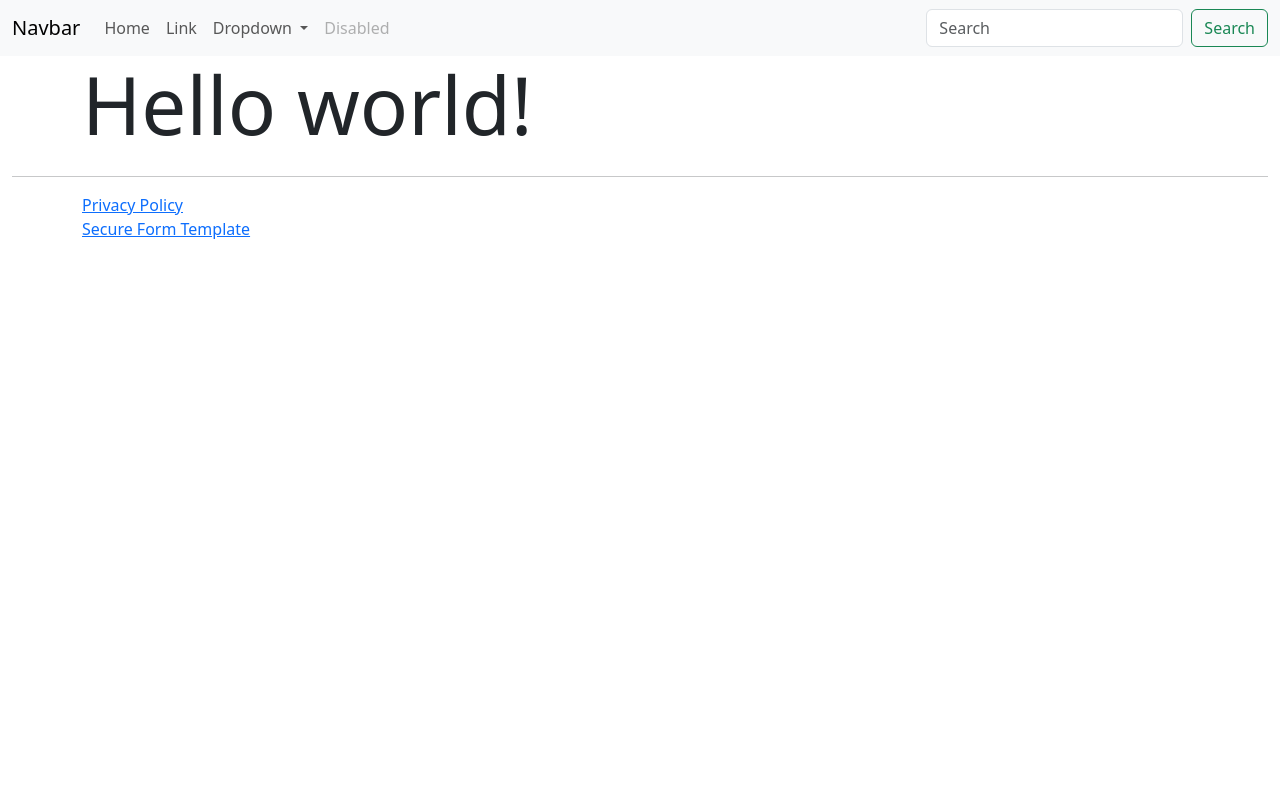
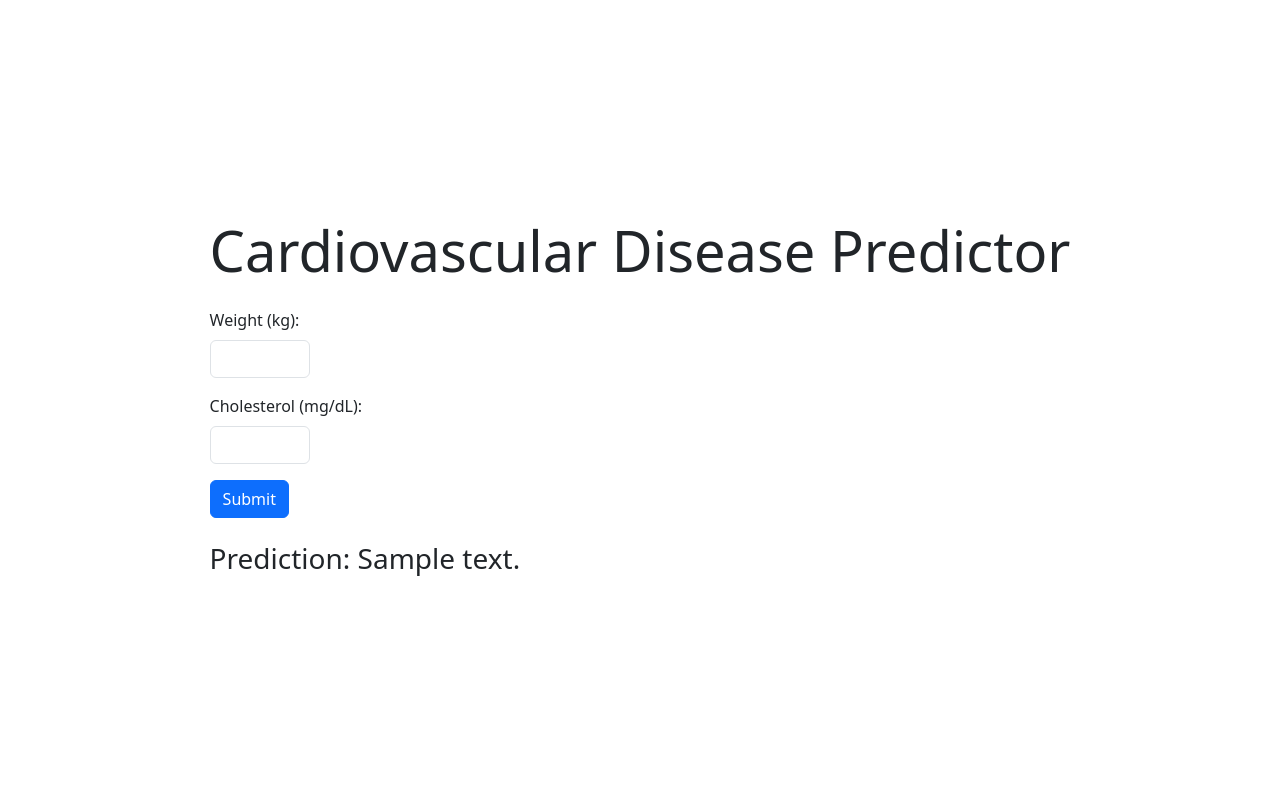
Before and after one commit to TempeHS/2025SE-Task2-MLOPs-ModelDeployment-AriyaV, a Flask app: template templates/index.html in a window 1280 px wide. Run offline with Flask 3, Linux system fonts and the light colour scheme; the template is opened without the code that fills it: most values are stand-ins (such as "Sample title", 1, 10 or a date in 2020); parts of the project's set-up code (start-up, migrations or seed data) failed here and were passed over; some libraries are stand-ins or nearby versions.

Commit message:
Basic Cardiovascular Disease Prediction Model Completed

```diff
--- a/main.py
+++ b/main.py
@@ -1,90 +1,63 @@
-from flask import Flask
-from flask import redirect
-from flask import render_template
-from flask import request
-from flask import jsonify
-import requests
-from flask_wtf import CSRFProtect
-from flask_csp.csp import csp_header
+from flask import Flask, request, jsonify, render_template
+from flask_wtf.csrf import CSRFProtect
 import logging
+import pickle
+import numpy as np
 
-import userManagement as dbHandler
-
-# Code snippet for logging a message
-# app.logger.critical("message")
-
-app_log = logging.getLogger(__name__)
+# Configure logging to write to security_log.log
 logging.basicConfig(
     filename="security_log.log",
     encoding="utf-8",
     level=logging.DEBUG,
-    format="%(asctime)s %(message)s",
+    format="%(asctime)s %(levelname)s: %(message)s",
 )
 
-# Generate a unique basic 16 key: https://acte.ltd/utils/randomkeygen
 app = Flask(__name__)
 app.secret_key = b"_53oi3uriq9pifpff;apl"
 csrf = CSRFProtect(app)
 
+# Load the saved model
+with open('ML/my_saved_model.sav', 'rb') as model_file:
+    model = pickle.load(model_file)
 
-# Redirect index.html to domain root for consistent UX
-@app.route("/index", methods=["GET"])
-@app.route("/index.htm", methods=["GET"])
-@app.route("/index.asp", methods=["GET"])
-@app.route("/index.php", methods=["GET"])
-@app.route("/index.html", methods=["GET"])
-def root():
-    return redirect("/", 302)
+if not model:
+    app.logger.error("Model not loaded properly.")
 
+@app.route('/')
+def index():
+    app.logger.info("Index page accessed.")
+    return render_template('index.html')
 
-@app.route("/", methods=["POST", "GET"])
-@csp_header(
-    {
-        # Server Side CSP is consistent with meta CSP in layout.html
-        "base-uri": "'self'",
-        "default-src": "'self'",
-        "style-src": "'self'",
-        "script-src": "'self'",
-        "img-src": "'self' data:",
-        "media-src": "'self'",
-        "font-src": "'self'",
-        "object-src": "'self'",
-        "child-src": "'self'",
-        "connect-src": "'self'",
-        "worker-src": "'self'",
-        "report-uri": "/csp_report",
-        "frame-ancestors": "'none'",
-        "form-action": "'self'",
-        "frame-src": "'none'",
-    }
-)
-def index():
-    return render_template("/index.html")
+@app.route('/predict', methods=['POST'])
+@csrf.exempt  # Disable CSRF protection for this route
+def predict():
+    app.logger.info("Predict endpoint triggered.")
+    try:
+        # Get weight and cholesterol from the form
+        weight = float(request.form['weight'])
+        cholesterol = float(request.form['cholesterol'])
 
+        # Prepare input for the model
+        features = np.array([[weight, cholesterol]])
 
-@app.route("/privacy.html", methods=["GET"])
-def privacy():
-    return render_template("/privacy.html")
+        # Make prediction
+        prediction = model.predict(features)
+        result = "High risk of Cardiovascular Disease (CVD)" if prediction[0] == 1 else "Low risk of Cardiovascular Disease (CVD)"
 
-
-# example CSRF protected form
-@app.route("/form.html", methods=["POST", "GET"])
-def form():
-    if request.method == "POST":
-        email = request.form["email"]
-        text = request.form["text"]
-        return render_template("/form.html")
-    else:
-        return render_template("/form.html")
-
+        app.logger.info(f"Prediction result: {result}")
+        # Return the result to the frontend
+        return render_template('index.html', prediction_text=result)
+    except Exception as e:
+        app.logger.error(f"Error during prediction: {str(e)}")
+        return render_template('index.html', prediction_text=f"Error: {str(e)}")
 
 # Endpoint for logging CSP violations
 @app.route("/csp_report", methods=["POST"])
 @csrf.exempt
 def csp_report():
-    app.logger.critical(request.data.decode())
+    app.logger.critical(f"CSP violation reported: {request.data.decode()}")
     return "done"
 
-
-if __name__ == "__main__":
+if __name__ == '__main__':
+    app.logger.info("Starting the application...")
     app.run(debug=True, host="0.0.0.0", port=5000)
--- a/templates/index.html
+++ b/templates/index.html
@@ -1,11 +1,63 @@
-{% extends 'layout.html' %}
-{% block content %}
-<div class="container">
-    <div class="row">
-        <h1 class="display-1">Hello world!</h1>
+<!DOCTYPE html>
+<html lang="en">
+  <head>
+    <meta charset="UTF-8" />
+    <meta name="viewport" content="width=device-width, initial-scale=1.0" />
+    <title>Cardiovascular Disease Predictor</title>
+    <!-- Add CSS links -->
+    <link rel="stylesheet" href="/static/css/bootstrap.min.css" />
+    <link rel="stylesheet" href="/static/css/style.css" />
+    <style>
+      /* Custom CSS to center the form and adjust input size */
+      .form-container {
+        display: flex;
+        justify-content: center;
+        align-items: center;
+        height: 100vh; /* Full viewport height */
+      }
+      .form-control {
+        width: 100px; /* Adjust width for 4 numbers */
+        text-align: center; /* Center-align text inside the input */
+      }
+    </style>
+  </head>
+  <body>
+    <div class="container form-container">
+      <div>
+        <h1 class="display-4">Cardiovascular Disease Predictor</h1>
+        <form method="POST" action="/predict" class="mt-4">
+          <!-- Add CSRF token -->
+          <input type="hidden" name="csrf_token" value="{{ csrf_token() }}" />
+          <div class="mb-3">
+            <label for="weight" class="form-label">Weight (kg):</label>
+            <input
+              type="number"
+              id="weight"
+              name="weight"
+              class="form-control"
+              step="0.1"
+              required
+            />
+          </div>
+          <div class="mb-3">
+            <label for="cholesterol" class="form-label"
+              >Cholesterol (mg/dL):</label
+            >
+            <input
+              type="number"
+              id="cholesterol"
+              name="cholesterol"
+              class="form-control"
+              step="0.1"
+              required
+            />
+          </div>
+          <button type="submit" class="btn btn-primary">Submit</button>
+        </form>
+        <h3 class="mt-4">Prediction: {{prediction_text }}</h3>
+      </div>
     </div>
-    <div class="row">
-
-    </div>
-</div>
-{% endblock %}
+    <!-- Add JavaScript links -->
+    <script src="/static/js/bootstrap.bundle.min.js"></script>
+  </body>
+</html>
--- a/templates/layout.html
+++ b/templates/layout.html
@@ -8,15 +8,14 @@
     <meta charset="utf-8" />
     <meta name="viewport" content="width=device-width, initial-scale=1" />
     <link rel="stylesheet" type="text/css" href="static/css/style.css" />
-    <title>Bootstrap demo</title>
+    <title>Cardio Disease Predictor</title>
     <link rel="manifest" href="static/manifest.json" />
     <link rel="icon" type="image/x-icon" href="static/images/favicon.png" />
     <meta name="theme-color" content="" />
     <link href="static/css/bootstrap.min.css" rel="stylesheet" />
   </head>
   <body>
-    {% include "partials/menu.html" %} {% block content %}{% endblock %} {%
-    include "partials/footer.html" %}
+    {% include "partials/menu.html" %} {% block content %}{% endblock %}
     <script src="static/js/bootstrap.bundle.min.js"></script>
     <script src="static/js/serviceWorker.js"></script>
     <script src="static/js/app.js"></script>
--- a/templates/partials/footer.html
+++ /dev/null
@@ -1,9 +0,0 @@
-<div class="container-fluid">
-    <hr/>
-</div>
-<div class="container">
-    <div class="row">
-        <a href="privacy.html">Privacy Policy</a>
-        <a href="form.html">Secure Form Template</a>
-    </div>
-</div>
--- a/templates/partials/menu.html
+++ b/templates/partials/menu.html
@@ -1,55 +1,3 @@
 <nav class="navbar navbar-expand-lg bg-body-tertiary">
-  <div class="container-fluid">
-    <a class="navbar-brand" href="#">Navbar</a>
-    <button
-      class="navbar-toggler"
-      type="button"
-      data-bs-toggle="collapse"
-      data-bs-target="#navbarSupportedContent"
-      aria-controls="navbarSupportedContent"
-      aria-expanded="false"
-      aria-label="Toggle navigation"
-    >
-      <span class="navbar-toggler-icon"></span>
-    </button>
-    <div class="collapse navbar-collapse" id="navbarSupportedContent">
-      <ul class="navbar-nav me-auto mb-2 mb-lg-0">
-        <li class="nav-item">
-          <a class="nav-link active" aria-current="page" href="#">Home</a>
-        </li>
-        <li class="nav-item">
-          <a class="nav-link" href="#">Link</a>
-        </li>
-        <li class="nav-item dropdown">
-          <a
-            class="nav-link dropdown-toggle"
-            href="#"
-            role="button"
-            data-bs-toggle="dropdown"
-            aria-expanded="false"
-          >
-            Dropdown
-          </a>
-          <ul class="dropdown-menu">
-            <li><a class="dropdown-item" href="#">Action</a></li>
-            <li><a class="dropdown-item" href="#">Another action</a></li>
-            <li><hr class="dropdown-divider" /></li>
-            <li><a class="dropdown-item" href="#">Something else here</a></li>
-          </ul>
-        </li>
-        <li class="nav-item">
-          <a class="nav-link disabled" aria-disabled="true">Disabled</a>
-        </li>
-      </ul>
-      <form class="d-flex" role="search">
-        <input
-          class="form-control me-2"
-          type="search"
-          placeholder="Search"
-          aria-label="Search"
-        />
-        <button class="btn btn-outline-success" type="submit">Search</button>
-      </form>
-    </div>
-  </div>
+  <div class="container-fluid"></div>
 </nav>
```
Also changed, not shown: templates/form.html (deleted, +0 -27 lines), templates/privacy.html (deleted, +0 -11 lines), 6 other files.
